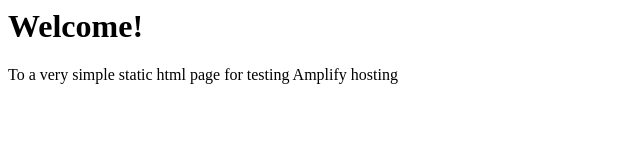
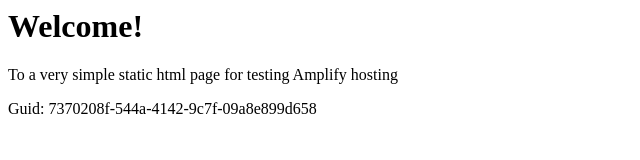
Before and after one commit to aws-aemilia-mxp/Github-PR-Commit-Integration-Test-DoNotTouch-Gith-P5X5MO5I-v1-preprod-eu-south-1, a website: page src/index.html in a window 1280 px wide. Shown: the whole page, without its empty margins (0-640 px from the left). Drawn offline with Linux system fonts and the light colour scheme.

Commit message:
commit from integ tests

```diff
--- a/src/index.html
+++ b/src/index.html
@@ -1,3 +1,5 @@
+
+
 <html lang="en">
 
 <head>
@@ -10,6 +12,6 @@
 <body>
     <h1>Welcome!</h1>
     <p>To a very simple static html page for testing Amplify hosting</p>
-</body>
+    <p>Guid: 7370208f-544a-4142-9c7f-09a8e899d658</p></body>
 
 </html>
```
